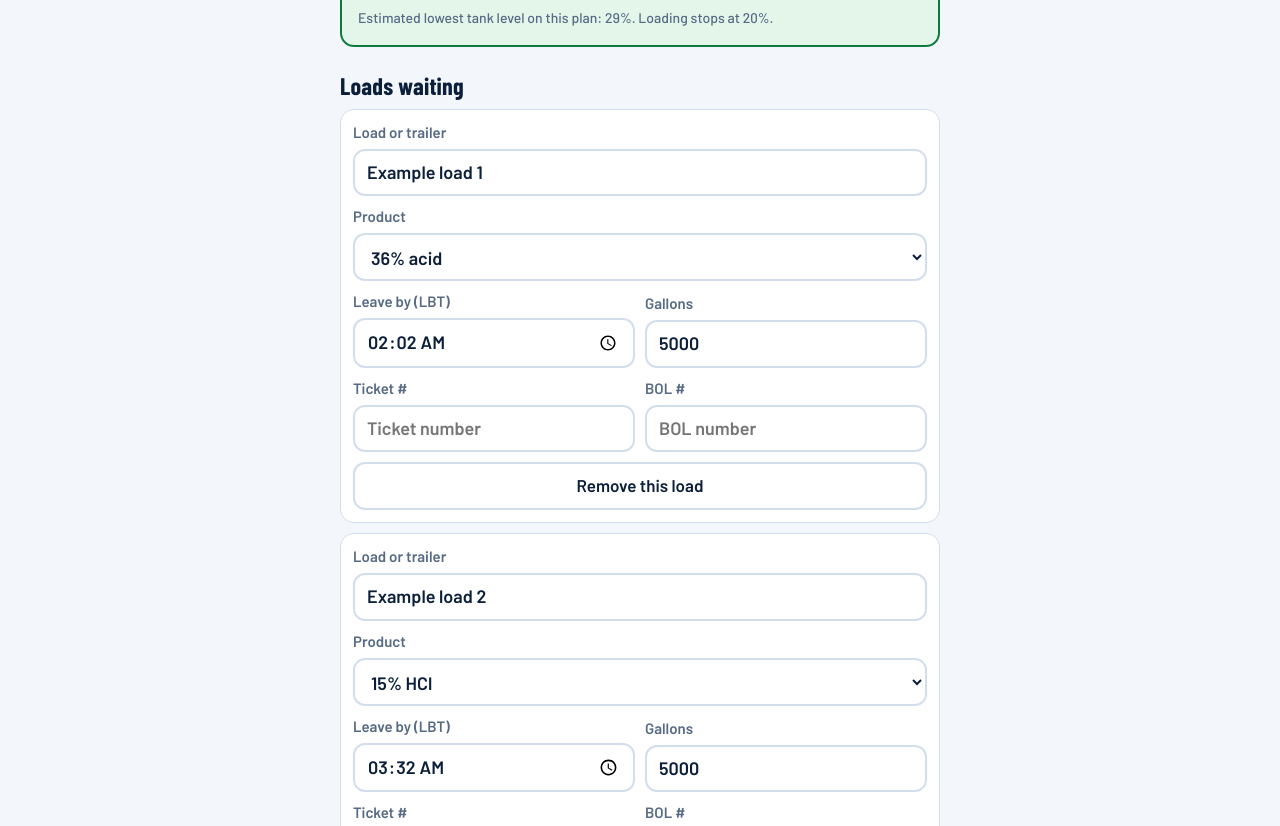
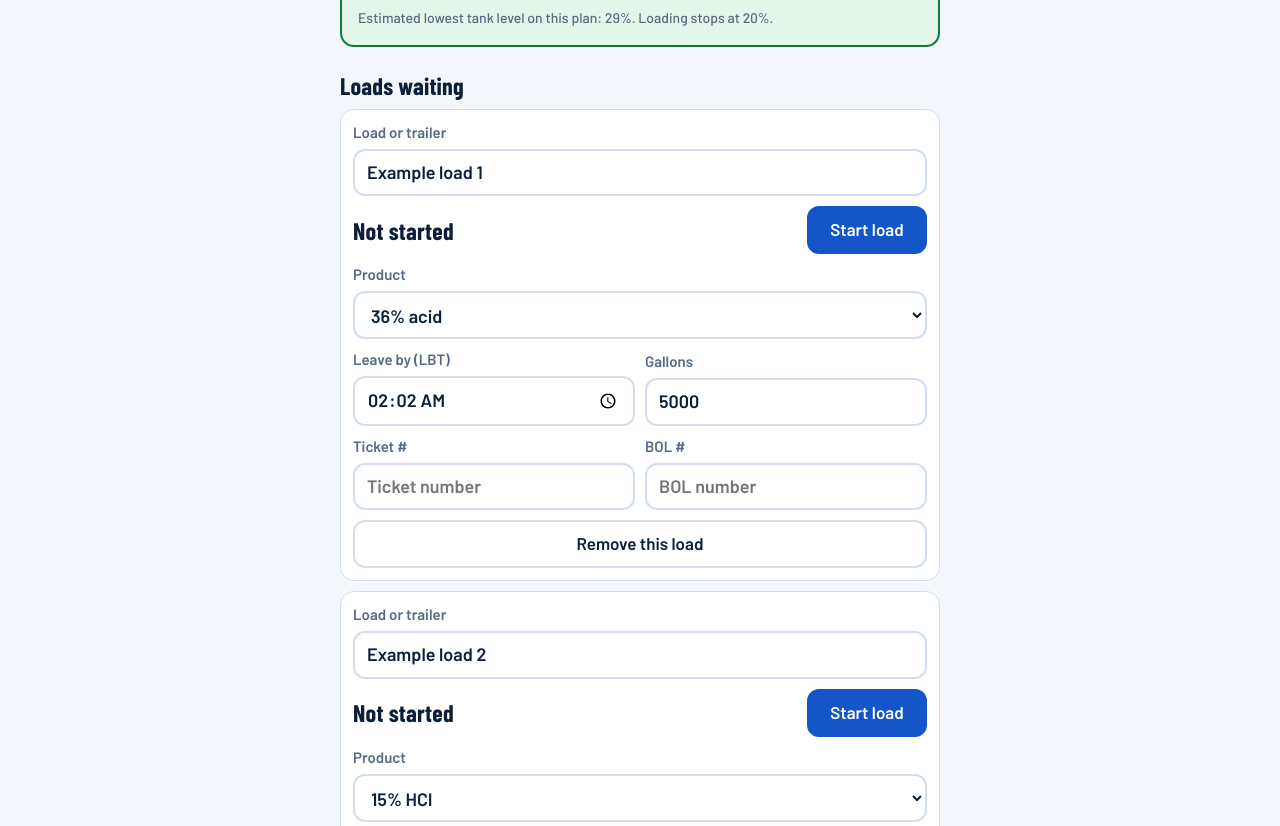
Before and after one commit to cam2024official-dotcom/railcar-planner, a plain HTML site: page index.html in a window 1280 px wide. Shown: the part 604-1430 px from the top of the page. Drawn offline with nearby package versions, Linux system fonts and the light colour scheme.

Commit message:
Add files via upload

```diff
--- a/index.html
+++ b/index.html
@@ -63,6 +63,12 @@ button[aria-pressed="true"]{background:var(--acc);border-color:var(--acc);color:
 .rec .small{font-size:14px;color:var(--mute)}
 .lrow{background:var(--card);border:1px solid var(--line);border-radius:14px;padding:12px;margin-bottom:10px;display:grid;grid-template-columns:1fr 1fr;gap:10px;align-items:end}
 .lrow .nm,.lrow .rm{grid-column:1/-1}
+.lrow.act{border:2px solid var(--acc)}
+.lrow.done{opacity:.85}
+.tm2{display:flex;gap:10px;align-items:center;justify-content:space-between}
+.tm2 .tmr{font:700 24px/1.15 var(--display);letter-spacing:.01em;min-width:0}
+.tm2 button{flex:none;min-width:120px}
+.go{background:var(--acc);border-color:var(--acc);color:var(--accink)}
 .lrow button{min-height:48px;padding:8px 12px}
 .add{width:100%;border-style:dashed;border-color:var(--acc);background:var(--hl)}
 .plan{display:flex;gap:8px;flex-wrap:wrap;margin-bottom:12px}
@@ -95,7 +101,7 @@ summary{font-weight:700;cursor:pointer;min-height:40px;display:flex;align-items:
       <div id="lvlpill"></div>
     </div>
     <div>
-      <label class="f">Loaders available now</label>
+      <label class="f">Loaders on shift</label>
       <div class="chips" id="ldr"></div>
       <p class="note" id="clock"></p>
     </div>
@@ -127,7 +133,7 @@ summary{font-weight:700;cursor:pointer;min-height:40px;display:flex;align-items:
     <p class="note" id="derived"></p>
     <p class="note">Railcar gallons start at a typical 19,700. For a car that differs, type its gallons from the railcar sheet. The unload time is gallons divided by the GPM. The tank size is worked out from how much a 5,000 gal load of 36% acid drops the sonar, so change that number if you see a different drop. Other products draw less in proportion to the 36% acid in them.</p>
   </details>
-  <p class="note">This tool suggests an order. It assumes every available loader is free right now. While a railcar unloads, a loader is only tied up for rig up, then for venting and rig down when it finishes. You make the call.</p>
+  <p class="note">This tool suggests an order. It assumes every loader on shift is free unless a load is running. While a railcar unloads, a loader is only tied up for rig up, then for venting and rig down when it finishes. You make the call.</p>
 </div></main>
 
 <script>
@@ -157,11 +163,12 @@ var $=function(i){return document.getElementById(i)};
 function derive(){var P=S.P;var tank=5000/(P.drop/100);var un=Math.round(P.railGal/P.gpm);return{tank:tank,add:P.railGal/tank*100,unload:un,U:un+P.up+P.vent+P.down}}
 function lbtMin(s){if(!s||s.indexOf(":")<0)return null;var p=s.split(":"),d=new Date(NOW);var t=new Date(d.getFullYear(),d.getMonth(),d.getDate(),+p[0],+p[1]).getTime();var df=(t-NOW)/60000;if(df<-60)df+=1440;return df}
 
-function sim(level0,N,loads,rs,P,D,ex){
+function sim(level0,N,loads,rs,P,D,ex,act){
   var free=[],i;for(i=0;i<N;i++)free.push(0);
   var q=loads.slice().sort(function(a,b){return a.lbt-b.lbt});
   var level=level0,res=[],rail={started:false,start:null,uStart:null,uEnd:null,end:null,downDone:false,existing:false,levelEnd:null},minL=level0,maxL=level0;
   if(ex){rail.started=true;rail.existing=true;rail.start=0;rail.uStart=0;rail.uEnd=ex.rem;rail.end=ex.rem+P.vent+P.down}
+  var ai=0;(act||[]).forEach(function(a){if(ai<N){free[ai]=a.rem;ai++}res.push({id:a.id,name:a.name,ticket:a.ticket,bol:a.bol,prod:a.prod,gal:a.gal||0,lbt:a.lbt,start:a.start,end:a.rem,after:level0,late:a.rem-a.lbt,active:true})});
   for(var t=0;t<=2880;t++){
     if(rs!=null&&!rail.started&&t>=rs){for(i=0;i<N;i++){if(free[i]<=t){rail.started=true;rail.start=t;rail.uStart=t+P.up;rail.uEnd=t+P.up+D.unload;rail.end=rail.uEnd+P.vent+P.down;free[i]=t+P.up;break}}}
     if(rail.started&&t>rail.uStart&&t<=rail.uEnd)level+=D.add/D.unload;
@@ -177,7 +184,7 @@ function sim(level0,N,loads,rs,P,D,ex){
   }
   return{res:res,rail:rail,blocked:q,minL:minL,maxL:maxL,over:maxL>P.fill+0.01}
 }
-function problems(r){var o=[];r.res.forEach(function(x){if(x.late>0)o.push(x.name)});r.blocked.forEach(function(x){o.push(x.name)});return o}
+function problems(r){var o=[];r.res.forEach(function(x){if(x.late>0&&!x.active)o.push(x.name)});r.blocked.forEach(function(x){o.push(x.name)});return o}
 function score(r){return problems(r).length+(r.over?1:0)}
 function list(a){return a.join(", ")}
 
@@ -192,11 +199,13 @@ function render(){
   else lp.innerHTML='<span class="pill ok">Above '+P.due+'%</span>';
   $("derived").textContent="Tank is about "+Math.round(D.tank).toLocaleString("en-US")+" gal at 100%. This railcar unloads in about "+dur(D.unload)+", plus rig up and rig down, and adds about "+Math.round(D.add)+"% to the sonar.";
 
-  var arr=[];S.loads.forEach(function(l,i){var m=lbtMin(l.lbt),g=parseFloat(l.gal);if(m!=null&&g>0)arr.push({id:l.id,name:l.name||("Load "+(i+1)),ticket:l.ticket||"",bol:l.bol||"",prod:l.prod||"acid",lbt:m,gal:g})});
+  var arr=[],act=[];S.loads.forEach(function(l,i){var m=lbtMin(l.lbt),g=parseFloat(l.gal),o={id:l.id,name:l.name||("Load "+(i+1)),ticket:l.ticket||"",bol:l.bol||"",prod:l.prod||"acid",lbt:m,gal:g};
+    if(l.startAt){if(!l.endAt&&m!=null){var el=(NOW-l.startAt)/60000;o.start=-Math.round(el);o.rem=Math.max(0,Math.round(P.loadMin-el));act.push(o)}return}
+    if(m!=null&&g>0)arr.push(o)});
   var N=S.loaders;
   var rc=S.rc||{on:false,h:0,m:0},ex=rc.on?{rem:Math.round(Math.max(0,rc.endAt?(rc.endAt-NOW)/60000:(parseFloat(rc.h)||0)*60+(parseFloat(rc.m)||0)))}:null;
   var rl=$("rcleft");rl.hidden=!ex;if(ex)rl.textContent=ex.rem>0?"Counting down: "+dur(ex.rem)+" left, done at "+T(ex.rem)+".":"Timer is at zero. Unloading should be done.";
-  var run=function(rs){return sim(lvl,N,arr,rs,P,D,ex)};
+  var run=function(rs){return sim(lvl,N,arr,rs,P,D,ex,act)};
   var base=run(null),bs=score(base),oks=[],best={rs:null,sc:bs,r:base};
   for(var rs=0;rs<=600&&!ex;rs+=5){var r=run(rs);if(!r.rail.started)continue;var sc=score(r),ast=r.rail.start;if(sc===0&&oks.indexOf(ast)<0)oks.push(ast);if(sc<best.sc)best={rs:ast,sc:sc,r:r}}
   var now0=run(0),low=lvl<P.due,h="",tone="",L=[];
@@ -241,6 +250,8 @@ function render(){
   else{if(oks.length&&low)chosen=oks[0];else if(bs>0&&best.rs!=null)chosen=best.rs;else chosen=null}
   if(ex)chosen=null;
   cr=run(chosen);
+  var al=act.filter(function(a){return a.rem>a.lbt}).map(function(a){return a.name});
+  if(al.length){tone="bad";L=L.map(function(x){return x.replace(" Every load still makes its LBT.","").replace("Every load makes its LBT.","")}).filter(function(x){return x});L.unshift(list(al)+" will leave late at its current pace.")}
   L.push('<span class="small">Estimated lowest tank level on this plan: '+Math.round(cr.minL)+'%. Loading stops at '+P.stop+'%.</span>');
   var rc=$("rec");rc.className="rec "+tone;rc.innerHTML="<h3>"+esc(h)+"</h3>"+L.map(function(x){return "<p>"+(x.indexOf("<span")===0?x:esc(x))+"</p>"}).join("");
 
@@ -256,6 +267,7 @@ function render(){
     if(o.k==="rail"&&cr.rail.existing)return '<div class="step rail"><div class="t">Railcar already unloading</div><div class="tm">Done at '+T(cr.rail.uEnd)+'</div><div class="meta"><span>Vent and rig down '+T(cr.rail.uEnd)+' to '+T(cr.rail.end)+' (one loader)</span><span>Tank about '+Math.round(cr.rail.levelEnd==null?lvl:cr.rail.levelEnd)+'% when done</span></div></div>';
     if(o.k==="rail")return '<div class="step rail"><div class="t">Railcar: rig up</div><div class="tm">'+T(cr.rail.start)+' to '+T(cr.rail.uStart)+'</div><div class="meta"><span>One loader</span><span>Unloads until '+T(cr.rail.uEnd)+', tank rises about '+Math.round(D.add)+'%</span><span>Vent and rig down '+T(cr.rail.uEnd)+' to '+T(cr.rail.end)+'</span><span>Moving the car needs two loaders</span></div></div>';
     var x=o.x,late=x.late>0;
+    if(x.active)return '<div class="step'+(late?" late":"")+'"><div class="t">'+esc(x.name)+' (loading now)</div><div class="tm">Started '+T(x.start)+', done about '+T(x.end)+'</div><div class="meta"><span>LBT '+T(x.lbt)+'</span>'+tb(x)+'<span>'+(late?'<b style="color:var(--bad)">Late by '+Math.round(x.late)+' min</b>':Math.round(-x.late)+' min to spare')+'</span></div></div>';
     return '<div class="step'+(late?" late":"")+'"><div class="t">'+esc(x.name)+'</div><div class="tm">'+T(x.start)+' to '+T(x.end)+'</div><div class="meta"><span>LBT '+T(x.lbt)+'</span>'+tb(x)+'<span>'+(late?'<b style="color:var(--bad)">Late by '+Math.round(x.late)+' min</b>':Math.round(-x.late)+' min to spare')+'</span><span>Tank '+Math.round(x.after)+'% after start</span></div></div>'
   }).join("");
   cr.blocked.forEach(function(x){html+='<div class="step late"><div class="t">'+esc(x.name)+'</div><div class="meta"><span><b style="color:var(--bad)">Cannot start. Tank would drop below '+P.stop+'%.</b></span><span>LBT '+T(x.lbt)+'</span>'+tb(x)+'</div></div>'});
@@ -263,17 +275,36 @@ function render(){
 }
 
 function buildLoads(){
-  $("loads").innerHTML=S.loads.map(function(l){return '<div class="lrow" data-id="'+l.id+'"><div class="nm"><label class="f" for="nm'+l.id+'">Load or trailer</label><input id="nm'+l.id+'" data-f="name" type="text" value="'+esc(l.name||"")+'" placeholder="Name or number"></div>'+
+  $("loads").innerHTML=S.loads.map(function(l){return '<div class="lrow'+(l.endAt?" done":l.startAt?" act":"")+'" data-id="'+l.id+'"><div class="nm"><label class="f" for="nm'+l.id+'">Load or trailer</label><input id="nm'+l.id+'" data-f="name" type="text" value="'+esc(l.name||"")+'" placeholder="Name or number"></div>'+
+   '<div class="nm tm2"><span class="tmr" data-id="'+l.id+'"></span>'+(l.endAt?'<button type="button" data-act="undo" data-id="'+l.id+'">Undo</button>':l.startAt?'<button type="button" class="go" data-act="end" data-id="'+l.id+'">End load</button>':'<button type="button" class="go" data-act="start" data-id="'+l.id+'">Start load</button>')+'</div>'+
    '<div class="nm"><label class="f" for="pr'+l.id+'">Product</label><select id="pr'+l.id+'" data-f="prod">'+PRODUCTS.map(function(p){return '<option value="'+p[0]+'"'+((l.prod||"acid")===p[0]?" selected":"")+'>'+p[1]+'</option>'}).join("")+'</select></div>'+
    '<div><label class="f" for="tm'+l.id+'">Leave by (LBT)</label><input id="tm'+l.id+'" data-f="lbt" type="time" value="'+esc(l.lbt||"")+'"></div>'+
    '<div><label class="f" for="gl'+l.id+'">Gallons</label><input id="gl'+l.id+'" data-f="gal" type="number" inputmode="decimal" min="0" step="any" value="'+esc(l.gal)+'"></div>'+
    '<div><label class="f" for="tk'+l.id+'">Ticket #</label><input id="tk'+l.id+'" data-f="ticket" type="text" value="'+esc(l.ticket||"")+'" placeholder="Ticket number"></div>'+
    '<div><label class="f" for="bl'+l.id+'">BOL #</label><input id="bl'+l.id+'" data-f="bol" type="text" value="'+esc(l.bol||"")+'" placeholder="BOL number"></div>'+
    '<button type="button" class="rm" data-rm="'+l.id+'" aria-label="Remove load">Remove this load</button></div>'}).join("")||'<p class="note">No loads yet. Tap Add a load.</p>';
+  tick();
+}
+function fmtHMS(ms){var s=Math.max(0,Math.floor(ms/1000)),h=Math.floor(s/3600),m=Math.floor(s%3600/60);return h+":"+pad(m)+":"+pad(s%60)}
+function hm(ms){var m=Math.round(ms/60000),h=Math.floor(m/60);return (h?h+" h ":"")+(m%60)+" min"}
+function tick(){
+  S.loads.forEach(function(l){
+    var el=document.querySelector('.tmr[data-id="'+l.id+'"]');if(!el)return;
+    if(l.endAt){var d=l.endAt-l.startAt,df=Math.round((S.P.loadMin*60000-d)/60000);el.textContent="Took "+hm(d)+(Math.abs(df)>=1?(df>0?", "+df+" min under plan":", "+(-df)+" min over plan"):", on plan")}
+    else if(l.startAt)el.textContent="Loading: "+fmtHMS(Date.now()-l.startAt);
+    else el.textContent="Not started";
+  });
 }
 function touch(){S.examples=false;save()}
 $("loads").oninput=function(e){var row=e.target.closest(".lrow");if(!row)return;var id=+row.getAttribute("data-id"),f=e.target.getAttribute("data-f");var l=S.loads.filter(function(x){return x.id===id})[0];if(l&&f){l[f]=e.target.value;touch();render()}};
-$("loads").onclick=function(e){var r=e.target.getAttribute("data-rm");if(r){S.loads=S.loads.filter(function(x){return x.id!==+r});touch();buildLoads();render()}};
+$("loads").onclick=function(e){
+  var r=e.target.getAttribute("data-rm");
+  if(r){S.loads=S.loads.filter(function(x){return x.id!==+r});touch();buildLoads();render();return}
+  var a=e.target.getAttribute("data-act");
+  if(a){var id=+e.target.getAttribute("data-id"),l=S.loads.filter(function(x){return x.id===id})[0];
+    if(l){if(a==="start"){l.startAt=Date.now();l.endAt=null}else if(a==="end"){l.endAt=Date.now()}else{l.startAt=null;l.endAt=null}
+      touch();buildLoads();render()}}
+};
 $("add").onclick=function(){var n=S.next++;S.loads.push({id:n,name:"",ticket:"",bol:"",prod:"acid",lbt:"",gal:5000});touch();buildLoads();render();var el=$("nm"+n);if(el)el.focus()};
 $("lvl").value=S.level;
 $("lvl").oninput=function(e){S.level=e.target.value;touch();render()};
@@ -290,6 +321,7 @@ $("rch").oninput=function(e){S.rc.h=e.target.value;setEnd();touch();render()};
 $("rcm").oninput=function(e){S.rc.m=e.target.value;setEnd();touch();render()};
 buildRc();buildLdr();buildLoads();render();
 setInterval(render,60000);
+setInterval(tick,1000);
 if("serviceWorker" in navigator){window.addEventListener("load",function(){navigator.serviceWorker.register("sw.js").catch(function(){})})}
 </script>
 </body>
```
